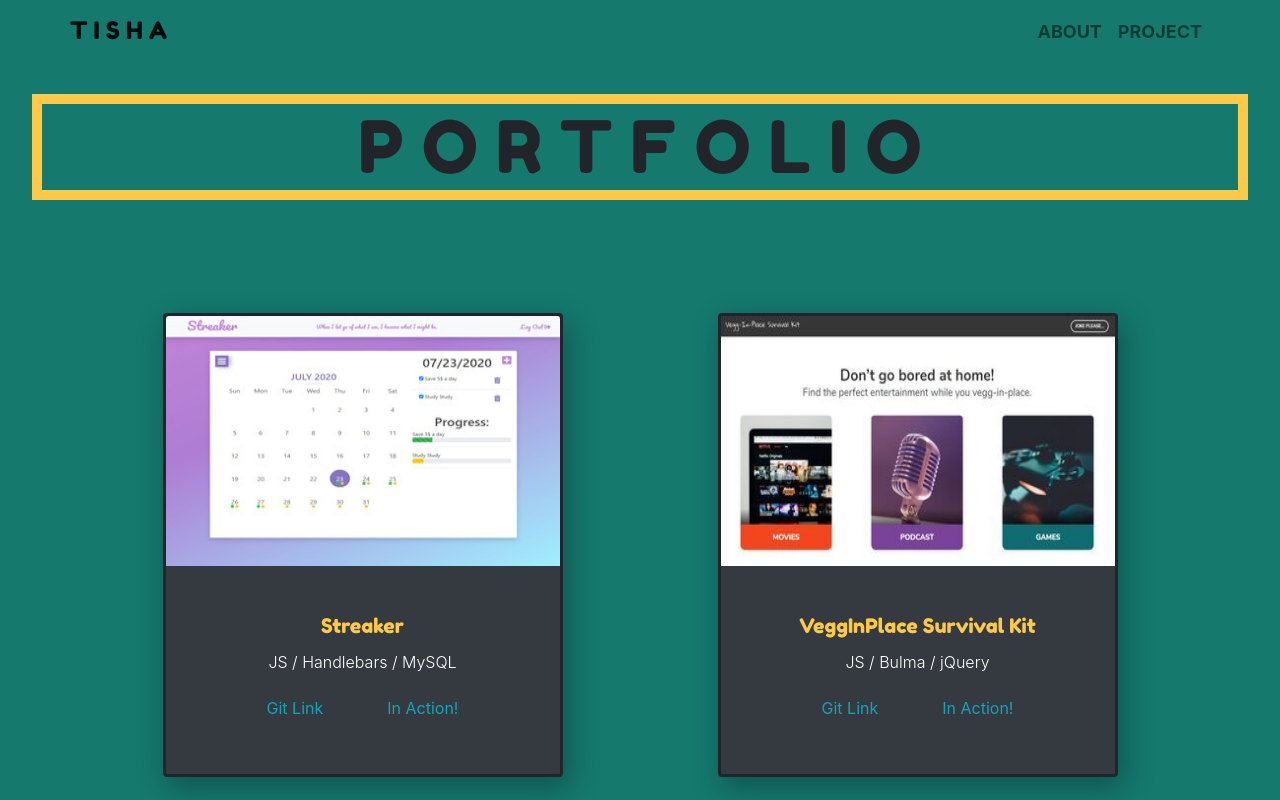
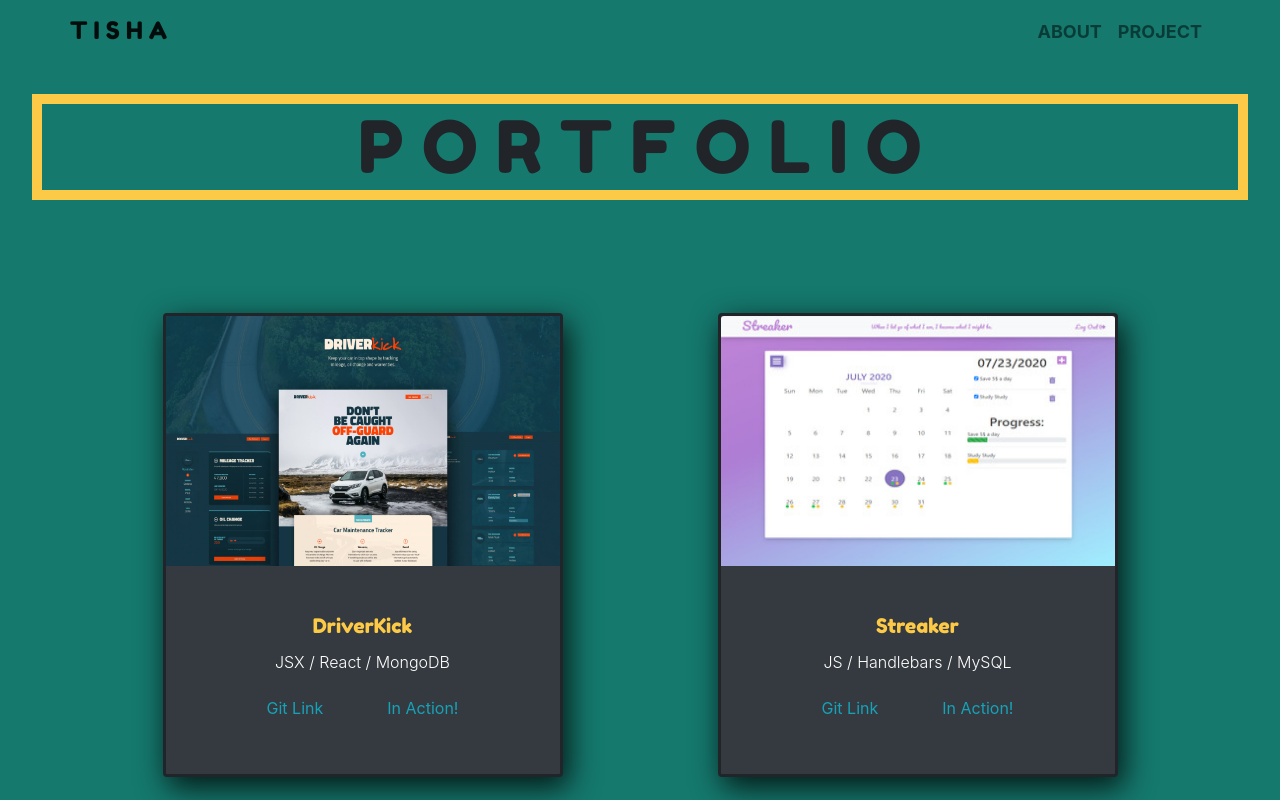
Before and after one commit to lnair1997/20-Portfolio, a React (Create React App) app in the folder tisha/: page /projects in a window 1280 px wide. Shown: the top 800 px of the page. Built offline with nearby package versions, Linux system fonts and the light colour scheme.

Commit message:
added project and css

```diff
--- a/tisha/src/App.css
+++ b/tisha/src/App.css
@@ -57,7 +57,7 @@ a.btn {
 .card {
     width: 25rem;
     border: solid 10px;
-    box-shadow: 5px 10px 30px 1px rgba(0, 0, 0, 0.3) !important;
+    box-shadow: 5px 10px 30px 1px rgba(0, 0, 0, 0.8) !important;
 }
 
 .card-body {
--- a/tisha/src/projects.json
+++ b/tisha/src/projects.json
@@ -1,6 +1,14 @@
 [
     {
         "id": 1,
+        "img": "/images/website-preview.jpg",
+        "title": "DriverKick",
+        "languages": "JSX / React / MongoDB",
+        "deployed": "https://driverkick.herokuapp.com/",
+        "gitRepo": "https://github.com/NinaRocket/DRIVERkick"
+    },
+    {
+        "id": 2,
         "img": "/images/calendarpg.jpg",
         "title": "Streaker",
         "languages": "JS / Handlebars / MySQL",
@@ -8,7 +16,7 @@
         "gitRepo": "https://github.com/scottsharris-az/Streaker"
     },
     {
-        "id": 2,
+        "id": 3,
         "img": "/images/vegInPlace.jpg",
         "title": "VeggInPlace Survival Kit",
         "languages": "JS / Bulma / jQuery",
@@ -16,7 +24,7 @@
         "gitRepo": "https://github.com/dpayton92/Vegg_In_Place_Survival_Kit"
     },
     {
-        "id": 3,
+        "id": 4,
         "img": "/images/codingQuiz.jpg",
         "title": "Javascript Coding Quiz",
         "languages": "JS / Bootstrap",
@@ -24,7 +32,7 @@
         "gitRepo": "https://github.com/lnair1997/HW4-WebAPI"
     },
     {
-        "id": 4,
+        "id": 5,
         "img": "/images/weatherDis.jpg",
         "title": "Weather Dashboard",
         "languages": "JS / Bulma / Moment.js",
@@ -32,7 +40,7 @@
         "gitRepo": "https://github.com/lnair1997/HW6-Weather-Dashboard"
     },
     {
-        "id": 5,
+        "id": 6,
         "img": "/images/workdaySchedule.jpg",
         "title": "Workday Scheduler",
         "languages": "JS / Bootstrap",
@@ -40,7 +48,7 @@
         "gitRepo": "https://github.com/lnair1997/HW5-Work-Schedule"
     },
     {
-        "id": 6,
+        "id": 7,
         "img": "/images/generatePS.jpg",
         "title": "Random Password",
         "languages": "JS",
```
Also changed, not shown: tisha/public/images/website-preview.jpg (added).
